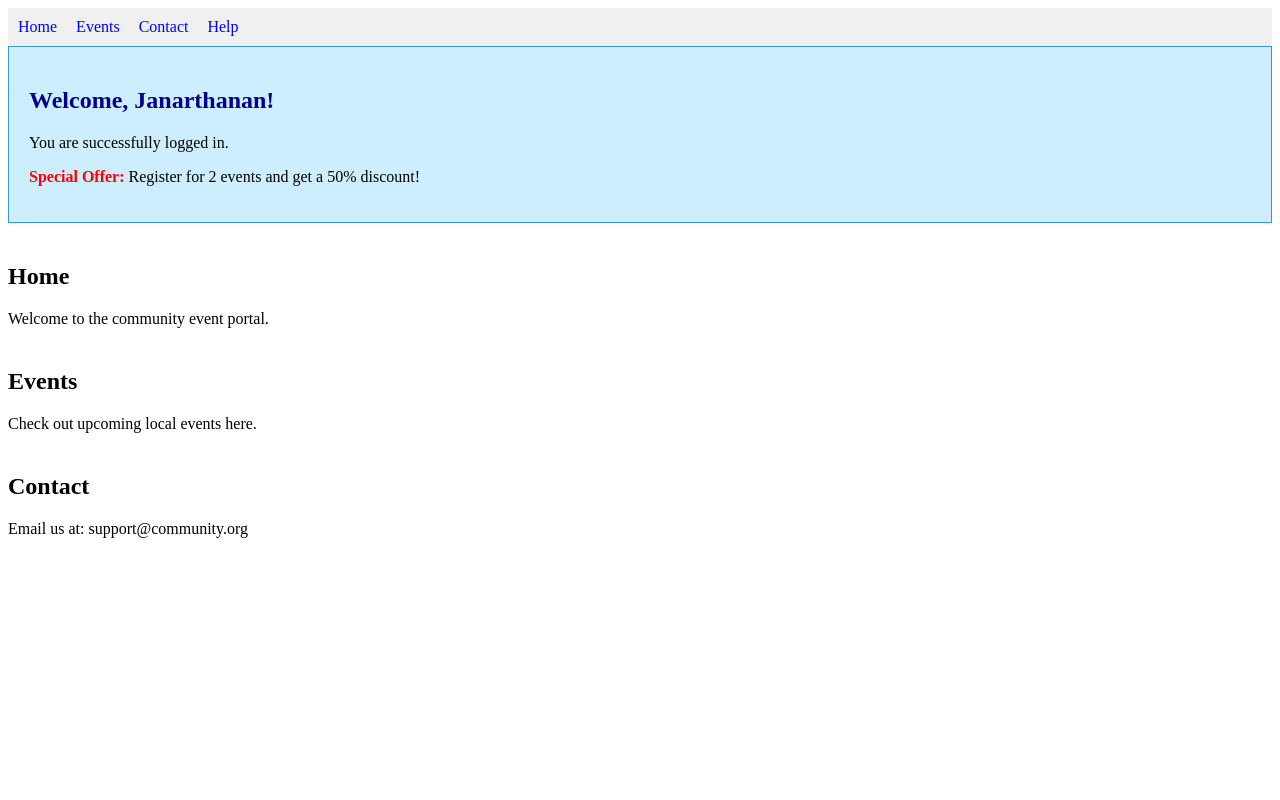
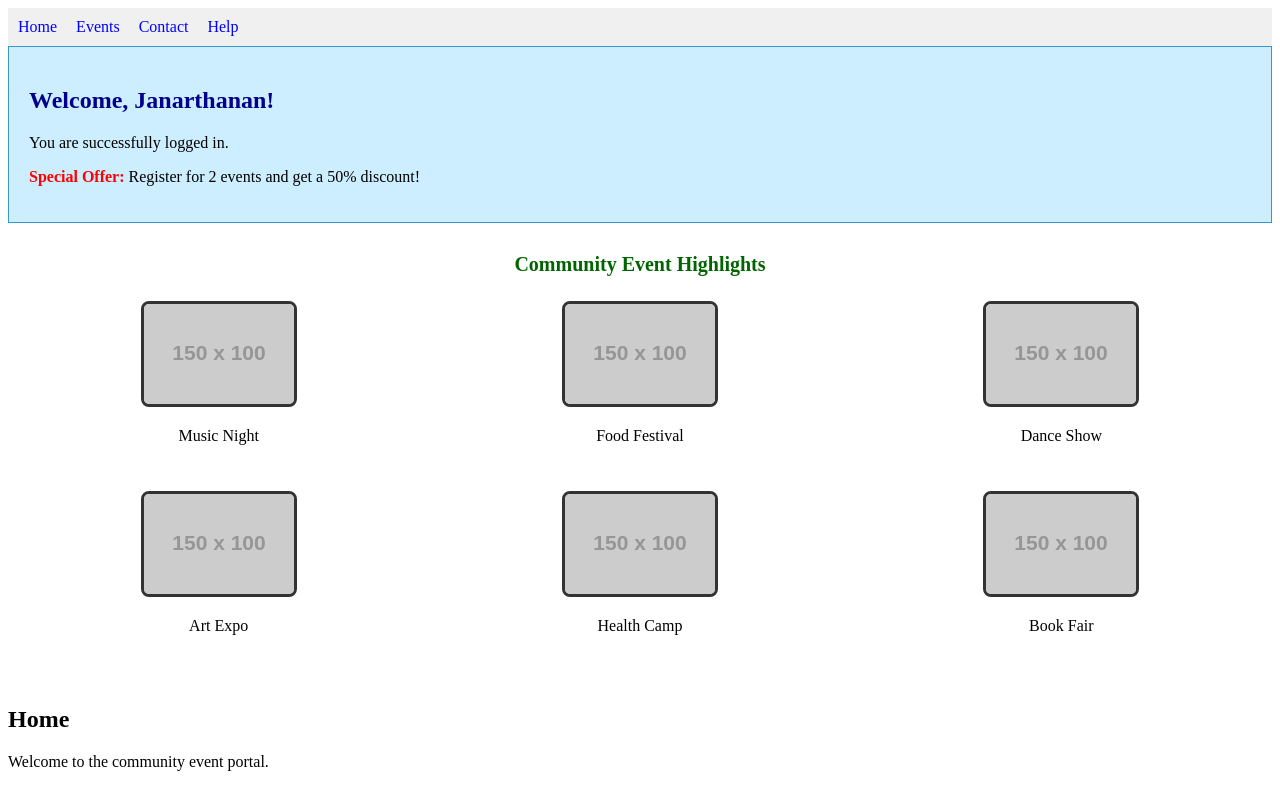
Before and after one commit to Jana57473/Local-Community-Event-Portal, a plain HTML site: page index.html in a window 1280 px wide. Shown: the top 800 px of the page. Drawn offline with Linux system fonts and the light colour scheme; placeholder pictures from the web are drawn by us.

Commit message:
Exercise 4: Added image gallery in table layout with styled images

```diff
--- a/index.html
+++ b/index.html
@@ -31,6 +31,31 @@
         font-size: 24px;
     }
 
+    .imgBorder {
+        border: 3px solid #333;
+        border-radius: 8px;
+        width: 150px;
+        height: 100px;
+    }
+
+    table {
+        margin-top: 30px;
+        border-collapse: collapse;
+        text-align: center;
+        width: 100%;
+    }
+
+    td {
+        padding: 15px;
+    }
+
+    caption {
+        font-size: 20px;
+        margin-bottom: 10px;
+        font-weight: bold;
+        color: darkgreen;
+    }
+
 
     </style>
 </head>
@@ -50,6 +75,39 @@
         <p>You are successfully logged in.</p>
         <p><span style="color: red; font-weight: bold;">Special Offer:</span> Register for 2 events and get a 50% discount!</p>
     </div>
+
+    <!-- Image Gallery -->
+<table>
+    <caption>Community Event Highlights</caption>
+    <tr>
+        <td>
+            <img src="https://via.placeholder.com/150x100" alt="Music Night" title="Music Night Event" class="imgBorder">
+            <p>Music Night</p>
+        </td>
+        <td>
+            <img src="https://via.placeholder.com/150x100" alt="Food Festival" title="Food Festival Event" class="imgBorder">
+            <p>Food Festival</p>
+        </td>
+        <td>
+            <img src="https://via.placeholder.com/150x100" alt="Dance Show" title="Dance Show Event" class="imgBorder">
+            <p>Dance Show</p>
+        </td>
+    </tr>
+    <tr>
+        <td>
+            <img src="https://via.placeholder.com/150x100" alt="Art Expo" title="Art Expo Event" class="imgBorder">
+            <p>Art Expo</p>
+        </td>
+        <td>
+            <img src="https://via.placeholder.com/150x100" alt="Health Camp" title="Health Camp Event" class="imgBorder">
+            <p>Health Camp</p>
+        </td>
+        <td>
+            <img src="https://via.placeholder.com/150x100" alt="Book Fair" title="Book Fair Event" class="imgBorder">
+            <p>Book Fair</p>
+        </td>
+    </tr>
+</table>
 
 
     <!-- Home Section -->
```
